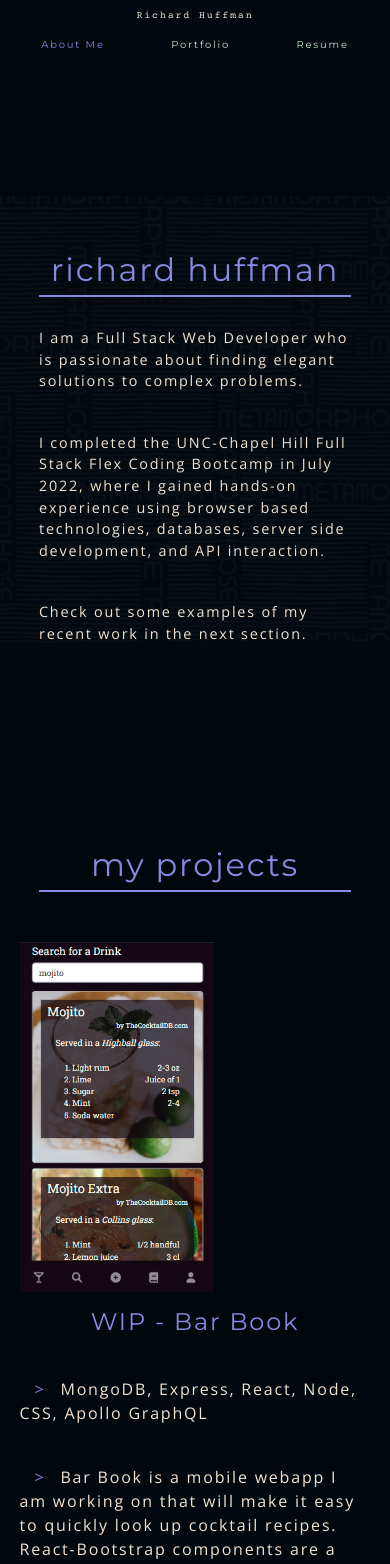
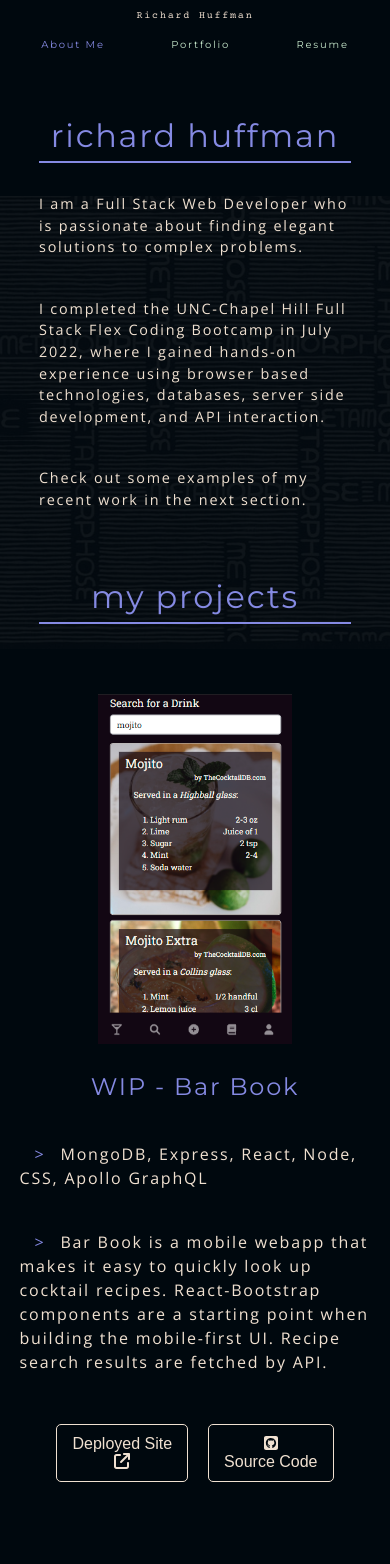
Before and after one commit to chardmuffin/portfolio-v2, a React (Create React App) app: page / in a window 390 px wide. Shown: the top 1564 px of the page. Built offline with nearby package versions, Linux system fonts and the light colour scheme.

Commit message:
styling finishing up

```diff
--- a/src/components/ProjectList/index.js
+++ b/src/components/ProjectList/index.js
@@ -9,7 +9,7 @@ function ProjectList( { setCurrentTab, mobileUI } ) {
         {
             name: 'WIP - Bar Book',
             tags: 'MongoDB, Express, React, Node, CSS, Apollo GraphQL',
-            description: `Bar Book is a mobile webapp I am working on that will make it easy to quickly look up cocktail recipes. React-Bootstrap components are a starting point when building this mobile-first UI. Recipe search results are fetched from "TheCocktailDB.com" API.`,
+            description: `Bar Book is a mobile webapp that makes it easy to quickly look up cocktail recipes. React-Bootstrap components are a starting point when building the mobile-first UI. Recipe search results are fetched by API.`,
             link: 'https://bar-book.herokuapp.com/',
             repo: 'https://github.com/chardmuffin/bar-book',
             photo: 'bar-book.png'
@@ -69,10 +69,10 @@ function ProjectList( { setCurrentTab, mobileUI } ) {
                             </p>
                             <div className='buttons'>
                                 <a href={project.link} target="_blank" rel="noreferrer">
-                                    <button>Deployed Site <FontAwesomeIcon icon={faArrowUpRightFromSquare} /></button>
+                                    <button>Deployed Site<br></br><FontAwesomeIcon icon={faArrowUpRightFromSquare} /></button>
                                 </a>
                                 <a href={project.repo} target="_blank" rel="noreferrer">
-                                    <button><FontAwesomeIcon icon={faGithubSquare} /> Source Code</button>
+                                    <button><FontAwesomeIcon icon={faGithubSquare} /><br></br>Source Code</button>
                                 </a>
                             </div>
                         </div>
--- a/src/index.css
+++ b/src/index.css
@@ -136,9 +136,10 @@ nav ul {
 .fade-in.is-visible {
   opacity: 1;
   visibility: visible;
-  transition-delay: 70ms;
+  transition-delay: 90ms;
 }
 
+/* do not change padding-top or navigation will get messed up */
 .centerText {
   text-align: center;
   padding-top: 150px;
@@ -156,7 +157,7 @@ nav ul {
 .hero-container {
   overflow: hidden;
   position: fixed;
-  opacity: 0.04;
+  opacity: 0.07;
   z-index: -1;
   margin: auto 0;
   display: flex;
@@ -169,7 +170,7 @@ nav ul {
   background: url("./assets/cover/metamorphose-min.jpg") repeat-x;
   height: 453px;
   width: 27321px;
-  animation: slide 180s linear infinite;
+  animation: slide 240s linear infinite;
   background-attachment: fixed;
 }
 
@@ -470,6 +471,10 @@ textarea {
     bottom: 0;
   }
 
+  .centerText {
+    padding-top: var(--spacing-two);
+  }
+
   .about {
     width: 80%;
   }
@@ -508,14 +513,15 @@ textarea {
 
   .img-thumbnail {
     max-width: 85%;
-    margin: 0 auto;
+    align-self: center;
   }
 
   .card {
     height: auto;
     margin: auto;
     padding: 20px 0;
-    display: block;
+    display: flex;
+    flex-direction: column;
   }
 
 }
```
